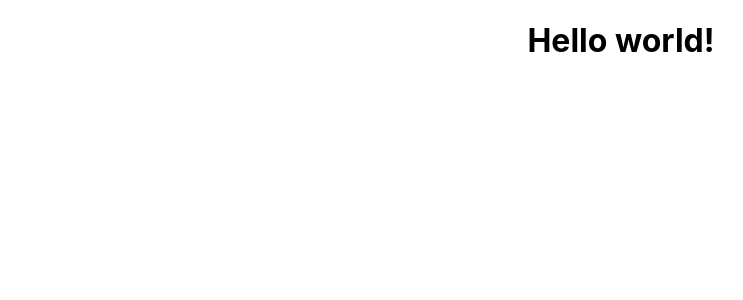
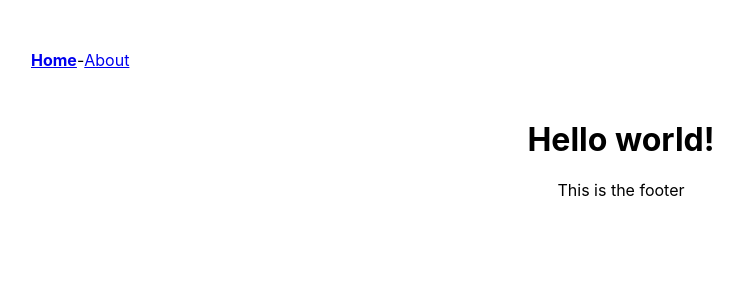
Before and after one commit to jaussems/newsfeedproject_ariel_react_codaisseur, a React (Create React App) app: page / in a window 1280 px wide. Shown: the top 300 px of the page, without its empty margins (19-762 px from the left). Built offline with nearby package versions, Linux system fonts and the light colour scheme.

Commit message:
add footer, about page, home page, navbar

```diff
--- a/src/App.js
+++ b/src/App.js
@@ -1,11 +1,20 @@
 import "./App.css";
-
-// test git push
+import { Switch, Route } from "react-router-dom";
+import HomePage from "./pages/HomePage";
+import AboutPage from "./pages/AboutPage";
+import NavBar from "./components/NavBar";
+import Footer from "./components/Footer";
 
 function App() {
   return (
     <div className="App">
+      <NavBar />
       <h1>Hello world!</h1>
+      <Switch>
+        <Route path="/about" component={AboutPage} />
+        <Route path="/" component={HomePage} />
+      </Switch>
+      <Footer />
     </div>
   );
 }
--- /dev/null
+++ b/src/components/Footer.js
@@ -0,0 +1,3 @@
+export default function NavBar() {
+  return <div>This is the footer</div>;
+}
--- /dev/null
+++ b/src/components/NavBar.js
@@ -0,0 +1,20 @@
+import { NavLink } from "react-router-dom";
+
+export default function NavBar() {
+  return (
+    <div
+      style={{
+        display: "flex",
+        margin: "50px 50px 50px 50px",
+      }}
+    >
+      <NavLink to="/" activeStyle={{ fontWeight: "bold" }} exact>
+        Home
+      </NavLink>
+      {" - "}
+      <NavLink to="/about" activeStyle={{ fontWeight: "bold" }}>
+        About
+      </NavLink>
+    </div>
+  );
+}
--- a/src/index.js
+++ b/src/index.js
@@ -1,14 +1,17 @@
-import React from 'react';
-import ReactDOM from 'react-dom';
-import './index.css';
-import App from './App';
-import reportWebVitals from './reportWebVitals';
+import React from "react";
+import ReactDOM from "react-dom";
+import "./index.css";
+import App from "./App";
+import reportWebVitals from "./reportWebVitals";
+import { BrowserRouter as Router } from "react-router-dom";
 
 ReactDOM.render(
   <React.StrictMode>
-    <App />
+    <Router>
+      <App />
+    </Router>
   </React.StrictMode>,
-  document.getElementById('root')
+  document.getElementById("root")
 );
 
 // If you want to start measuring performance in your app, pass a function
--- /dev/null
+++ b/src/pages/AboutPage.js
@@ -0,0 +1,3 @@
+export default function AboutPage() {
+  return <div>This is the AboutPage</div>;
+}
--- /dev/null
+++ b/src/pages/HomePage.js
@@ -0,0 +1,3 @@
+export default function HomePage() {
+  return <div></div>;
+}
```
